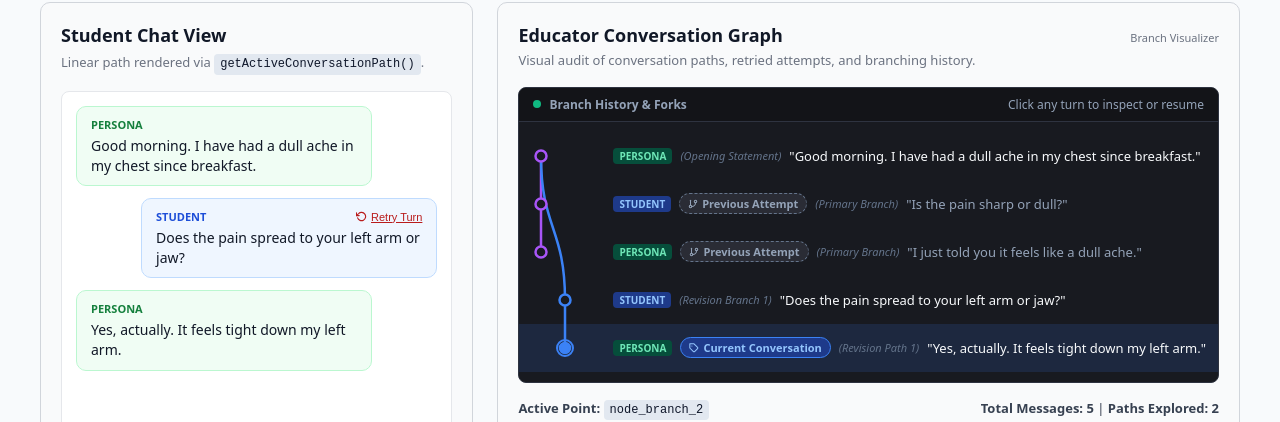
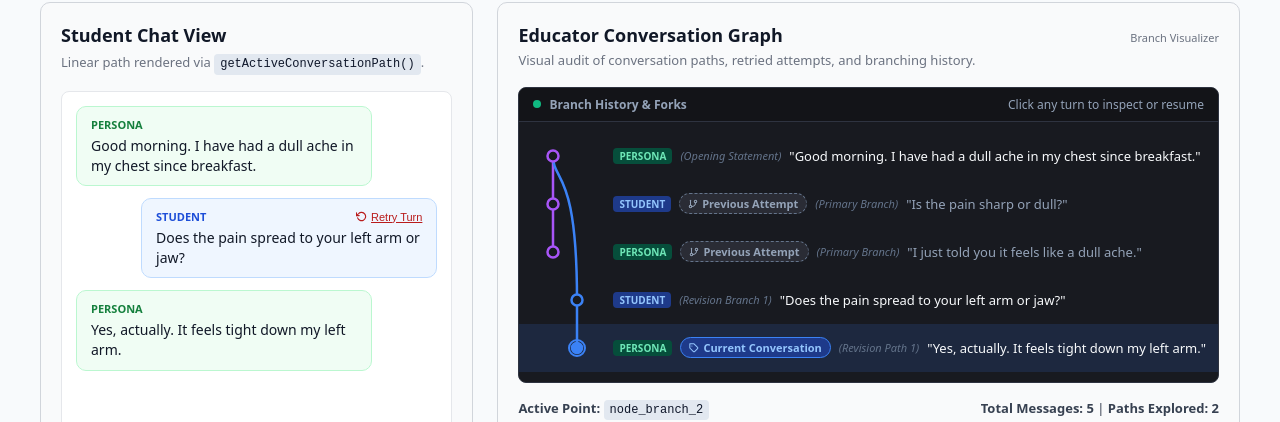
Before and after one commit to VU-RASL/MTSU-2026, a React (Vite) app in the folder frontend/: page /tree-demo in a window 1280 px wide. Shown: the part 196-618 px from the top of the page. Built offline with nearby package versions, Linux system fonts and the light colour scheme; no server answers.

Commit message:
fix(ui): align conversation tree SVG branch curves with parent nodes

```diff
--- a/frontend/src/components/ConversationTreeView.tsx
+++ b/frontend/src/components/ConversationTreeView.tsx
@@ -132,7 +132,7 @@ export default function ConversationTreeView({
 
         <div style={{ position: 'relative', maxHeight: '480px', overflowY: 'auto', overflowX: 'auto', padding: '10px 0' }}>
           {/* SVG Rails & Connections */}
-          <svg width={svgWidth} height={svgHeight} style={{ position: 'absolute', top: '10px', left: 0, pointerEvents: 'none', zIndex: 1 }}>
+          <svg width={svgWidth} height={svgHeight} style={{ position: 'absolute', top: '10px', left: '12px', pointerEvents: 'none', zIndex: 1 }}>
             {orderedNodes.map((node, nodeIdx) => {
               const lane = nodeLanes[node.id] ?? 0
               const x = xOffset + lane * laneWidth
@@ -161,8 +161,7 @@ export default function ConversationTreeView({
                   )
                 }
 
-                const midY = (y + childY) / 2
-                const d = `M ${x} ${y} C ${x} ${midY}, ${childX} ${midY}, ${childX} ${childY}`
+                const d = `M ${x} ${y} C ${x} ${y + rowHeight * 0.55}, ${childX} ${y + rowHeight * 0.25}, ${childX} ${childY}`
                 return (
                   <path
                     key={`${node.id}-${childId}`}
```
